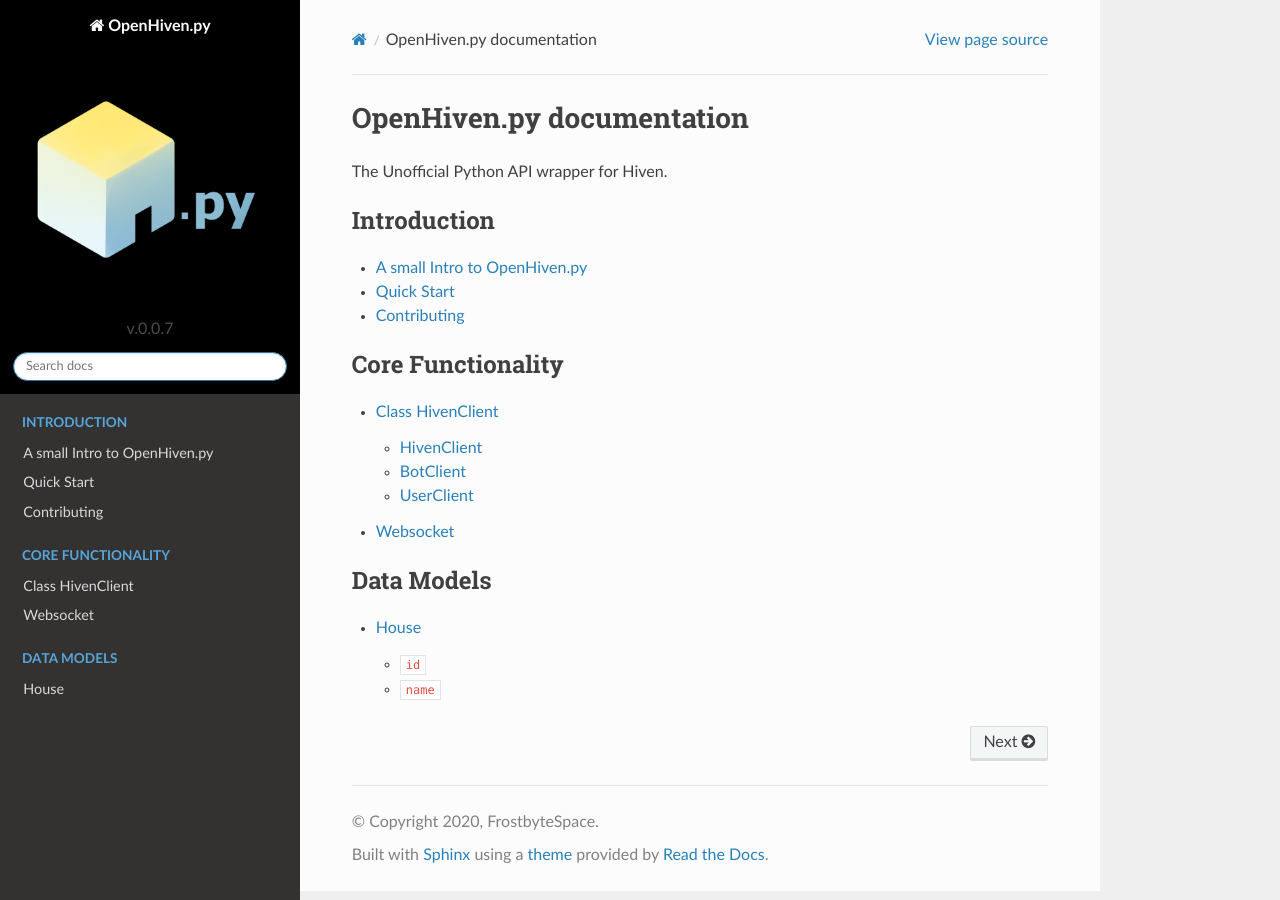
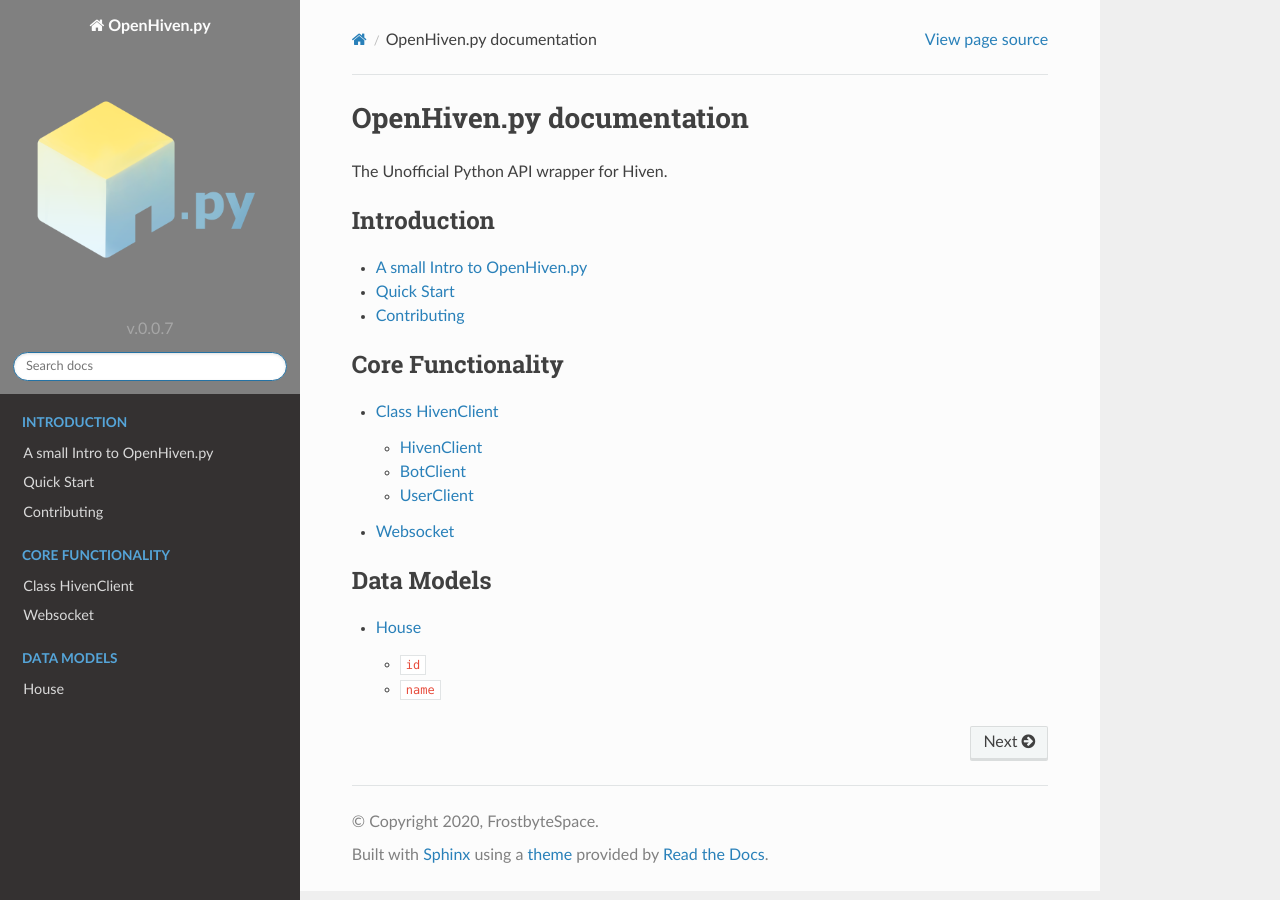
Before and after one commit to Luna-Klatzer/docs_openhiven.py, a Sphinx documentation site: the page built from source/index.rst, in a window 1280 px wide. Built offline with Sphinx 7.4.7 and the Read the Docs theme 2.0.0, drawn with Linux system fonts in a browser that asks for light colours.

Commit message:
Update conf.py

```diff
--- a/source/conf.py
+++ b/source/conf.py
@@ -42,7 +42,7 @@
     'display_version': True,
     'prev_next_buttons_location': 'bottom',
     'style_external_links': False,
-    'style_nav_header_background': 'black',
+    'style_nav_header_background': 'grey',
     # Toc options
     'collapse_navigation': True,
     'sticky_navigation': True,
```
